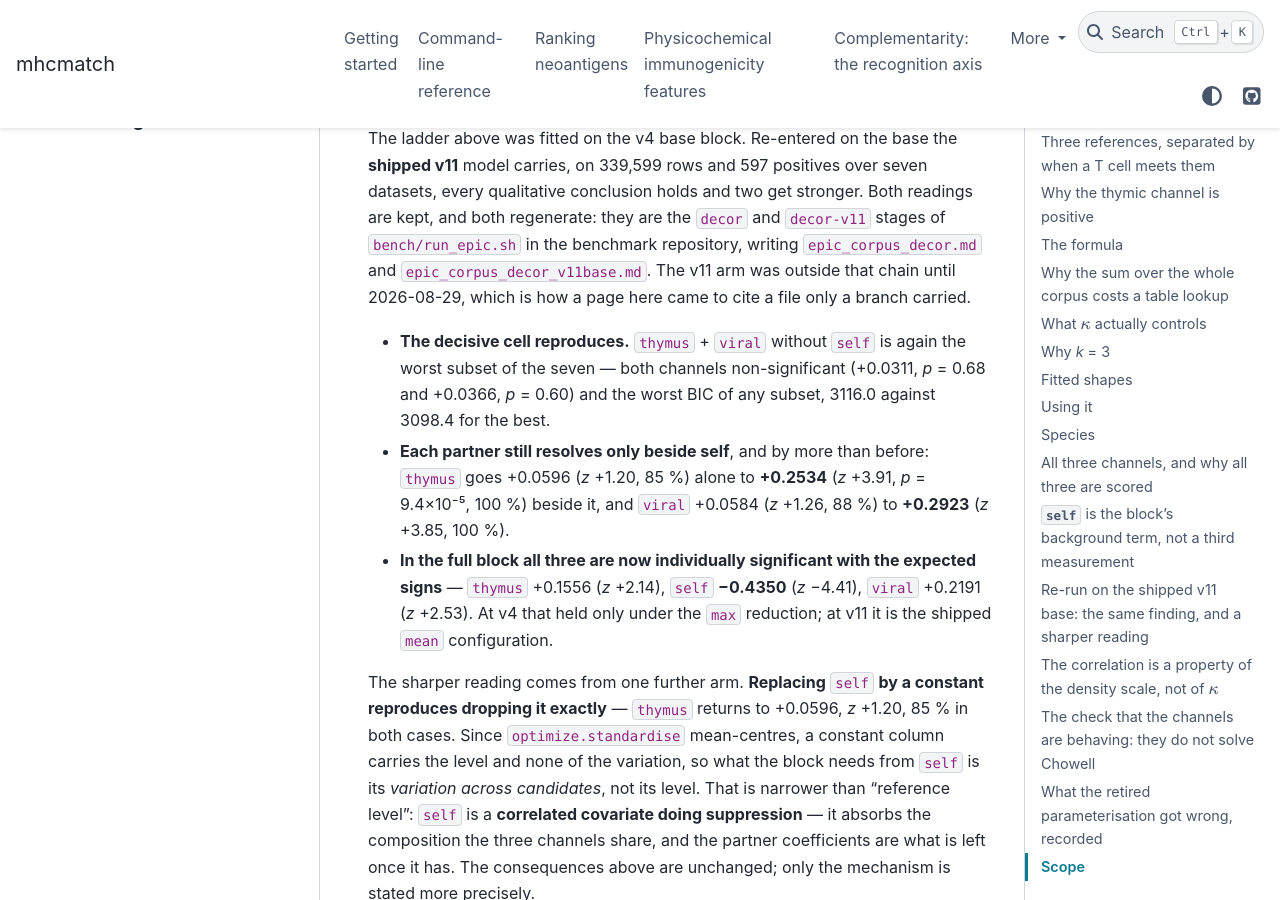
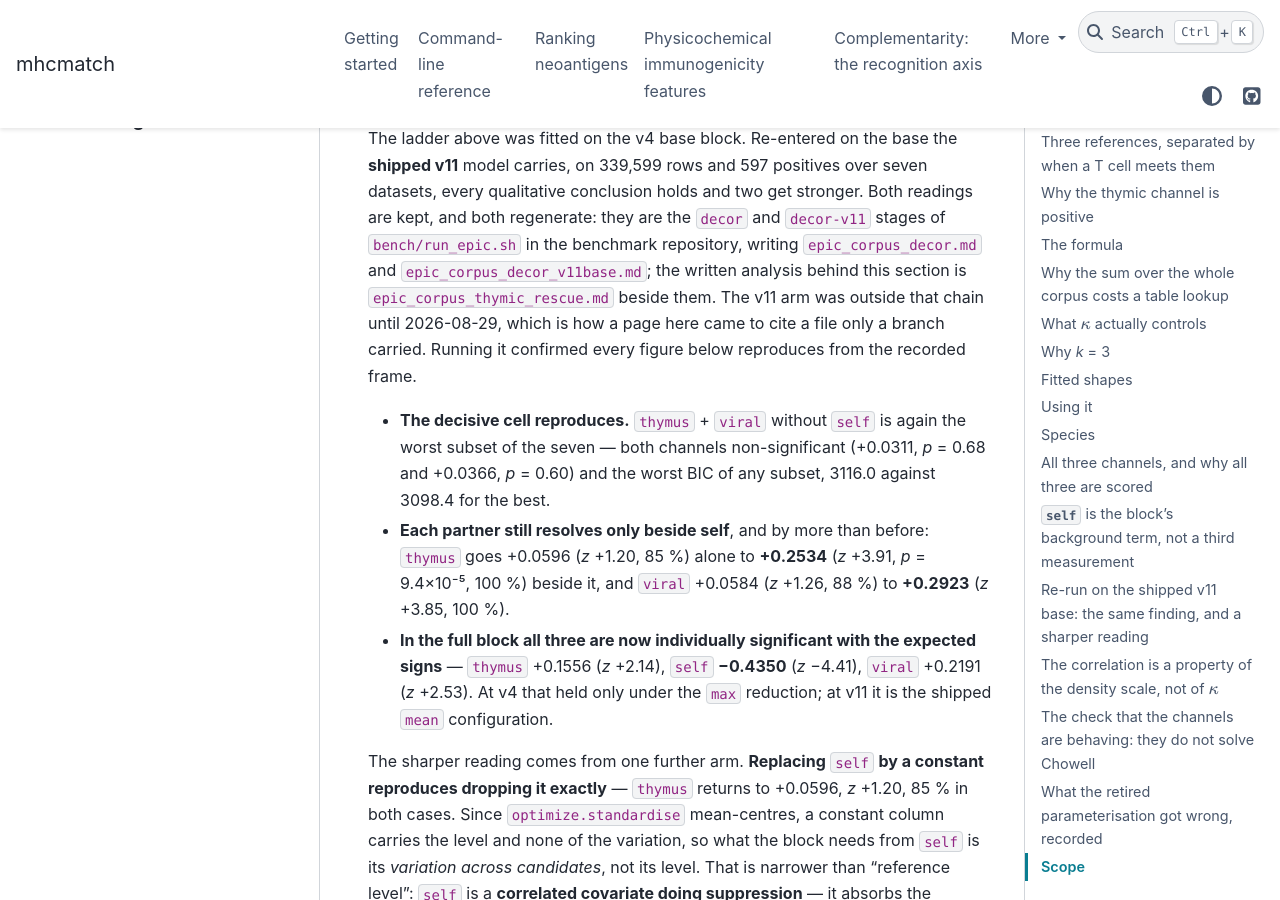
Before and after one commit to antigenomics/mhcmatch, a Sphinx documentation site: the page built from docs/corpus.rst, in a window 1280 px wide and 900 px high, scrolled down 10227 px. Built offline with Sphinx 7.4.7 and the PyData theme 0.15.4, drawn with Linux system fonts in a browser that asks for light colours.

Commit message:
corpus: name the companion file, and record that the ladder reproduced
Running the new `decor-v11` stage confirmed every figure in this section comes back from
the recorded frame -- the two non-significant channels at 3116.0, the best subset at
3098.4, and the full block's +0.1556 / -0.4350 / +0.2191. The written analysis it reads is
`epic_corpus_thymic_rescue.md`, split out of the generated table it had been appended to.

Co-Authored-By: Claude Opus 5 <noreply@anthropic.com>

```diff
--- a/docs/corpus.rst
+++ b/docs/corpus.rst
@@ -420,8 +420,10 @@ The ladder above was fitted on the v4 base block. Re-entered on the base the **s
 carries, on 339,599 rows and 597 positives over seven datasets, every qualitative conclusion holds
 and two get stronger. Both readings are kept, and both regenerate: they are the ``decor`` and
 ``decor-v11`` stages of ``bench/run_epic.sh`` in the benchmark repository, writing
-``epic_corpus_decor.md`` and ``epic_corpus_decor_v11base.md``. The v11 arm was outside that chain
-until 2026-08-29, which is how a page here came to cite a file only a branch carried.
+``epic_corpus_decor.md`` and ``epic_corpus_decor_v11base.md``; the written analysis behind this
+section is ``epic_corpus_thymic_rescue.md`` beside them. The v11 arm was outside that chain until
+2026-08-29, which is how a page here came to cite a file only a branch carried. Running it
+confirmed every figure below reproduces from the recorded frame.
 
 * **The decisive cell reproduces.** ``thymus`` + ``viral`` without ``self`` is again the worst
   subset of the seven --- both channels non-significant (+0.0311, *p* = 0.68 and +0.0366,
```
